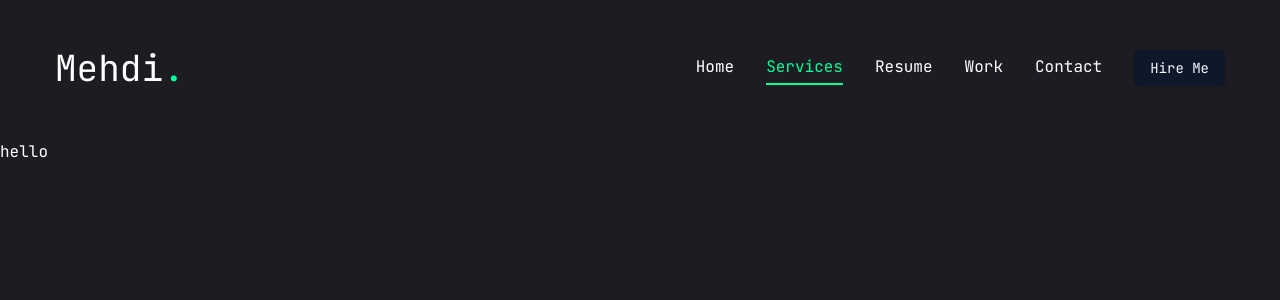
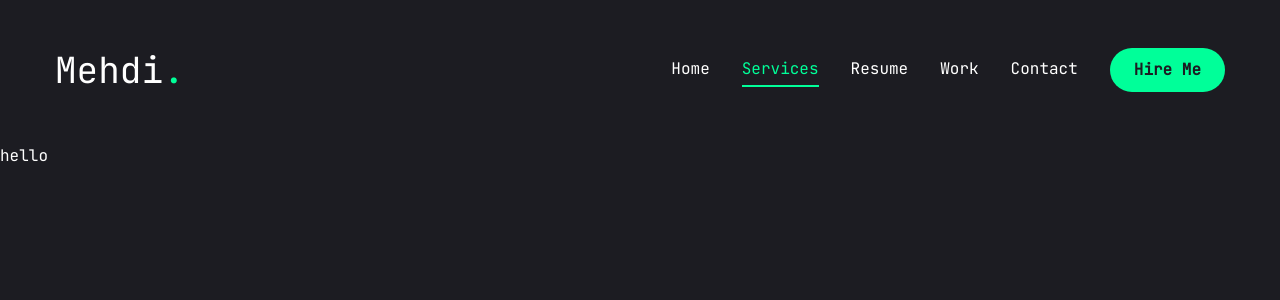
Before and after one commit to MehdiGuetta/mehdi-portfolio, a React (Vite) app: page /services in a window 1280 px wide. Shown: the top 300 px of the page. Built offline with nearby package versions, Linux system fonts and the light colour scheme.

Commit message:
Create Mobile nav, add it in header section and restyle the button and sheet

```diff
--- a/src/components/Header.jsx
+++ b/src/components/Header.jsx
@@ -1,6 +1,7 @@
 import { Link } from "react-router-dom";
 import { Button } from "./ui/button";
 import Nav from "./Nav";
+import MobileNav from "./MobileNav";
 
 const Header = () => {
   return (
@@ -19,7 +20,9 @@ const Header = () => {
           </Link>
         </div>
         {/* Mobile nav */}
-        <div className="xl:hidden">Mobile nav</div>
+        <div className="xl:hidden">
+          <MobileNav />
+        </div>
       </div>
     </header>
   );
--- /dev/null
+++ b/src/components/MobileNav.jsx
@@ -0,0 +1,66 @@
+// import { useLocation } from "react-router-dom";
+import { Sheet, SheetContent, SheetTrigger } from "./ui/sheet";
+import { Link, useLocation } from "react-router-dom";
+import { CiMenuFries } from "react-icons/ci";
+
+const links = [
+  {
+    name: "Home",
+    path: "/",
+  },
+  {
+    name: "Services",
+    path: "/services",
+  },
+  {
+    name: "Resume",
+    path: "/resume",
+  },
+  {
+    name: "Work",
+    path: "/work",
+  },
+  {
+    name: "Contact",
+    path: "/contact",
+  },
+];
+
+const MobileNav = () => {
+  const pathname = useLocation().pathname;
+
+  return (
+    <Sheet>
+      <SheetTrigger className="flex justify-center items-center">
+        <CiMenuFries className="text-[32px] text-accent " />
+      </SheetTrigger>
+      <SheetContent>
+        <div className="mt-32 mb-40 text-center text-2xl">
+          <Link to="/">
+            <h1 className="text-4xl font-semibold">
+              Mehdi<span className="text-accent">.</span>
+            </h1>
+          </Link>
+        </div>
+        <nav className="flex flex-col justify-center items-center gap-8">
+          {links.map((link, index) => {
+            return (
+              <Link
+                key={index}
+                to={link.path}
+                className={`${
+                  link.path === pathname &&
+                  "text-accent border-b-2 border-accent"
+                } text-xl font-medium hover:text-accent transition-all `}
+              >
+                {link.name}
+              </Link>
+            );
+          })}
+        </nav>
+      </SheetContent>
+    </Sheet>
+  );
+};
+
+export default MobileNav;
--- a/src/components/ui/button.jsx
+++ b/src/components/ui/button.jsx
@@ -1,30 +1,20 @@
-import * as React from "react"
-import { Slot } from "@radix-ui/react-slot"
+import * as React from "react";
+import { Slot } from "@radix-ui/react-slot";
 import { cva } from "class-variance-authority";
 
-import { cn } from "@/lib/utils"
+import { cn } from "@/lib/utils";
 
 const buttonVariants = cva(
-  "inline-flex items-center justify-center gap-2 whitespace-nowrap rounded-md text-sm font-medium transition-colors focus-visible:outline-none focus-visible:ring-1 focus-visible:ring-slate-950 disabled:pointer-events-none disabled:opacity-50 [&_svg]:pointer-events-none [&_svg]:size-4 [&_svg]:shrink-0 dark:focus-visible:ring-slate-300",
+  "inline-flex justify-center items-center whitespace-nowrap rounded-full text-base font-semibold ring-offset-white transitions-colors",
   {
     variants: {
       variant: {
-        default:
-          "bg-slate-900 text-slate-50 shadow hover:bg-slate-900/90 dark:bg-slate-50 dark:text-slate-900 dark:hover:bg-slate-50/90",
-        destructive:
-          "bg-red-500 text-slate-50 shadow-sm hover:bg-red-500/90 dark:bg-red-900 dark:text-slate-50 dark:hover:bg-red-900/90",
-        outline:
-          "border border-slate-200 bg-white shadow-sm hover:bg-slate-100 hover:text-slate-900 dark:border-slate-800 dark:bg-slate-950 dark:hover:bg-slate-800 dark:hover:text-slate-50",
-        secondary:
-          "bg-slate-100 text-slate-900 shadow-sm hover:bg-slate-100/80 dark:bg-slate-800 dark:text-slate-50 dark:hover:bg-slate-800/80",
-        ghost: "hover:bg-slate-100 hover:text-slate-900 dark:hover:bg-slate-800 dark:hover:text-slate-50",
-        link: "text-slate-900 underline-offset-4 hover:underline dark:text-slate-50",
+        default: "bg-accent text-primary hover:bg-accent-hover",
       },
       size: {
-        default: "h-9 px-4 py-2",
-        sm: "h-8 rounded-md px-3 text-xs",
-        lg: "h-10 rounded-md px-8",
-        icon: "h-9 w-9",
+        default: "h-[44px] px-6 ",
+        md: "h-[46px] px-6",
+        lg: "h-[56px] px-8 text-sm uppercase tracking-[2px] ",
       },
     },
     defaultVariants: {
@@ -32,17 +22,20 @@ const buttonVariants = cva(
       size: "default",
     },
   }
-)
+);
 
-const Button = React.forwardRef(({ className, variant, size, asChild = false, ...props }, ref) => {
-  const Comp = asChild ? Slot : "button"
-  return (
-    (<Comp
-      className={cn(buttonVariants({ variant, size, className }))}
-      ref={ref}
-      {...props} />)
-  );
-})
-Button.displayName = "Button"
+const Button = React.forwardRef(
+  ({ className, variant, size, asChild = false, ...props }, ref) => {
+    const Comp = asChild ? Slot : "button";
+    return (
+      <Comp
+        className={cn(buttonVariants({ variant, size, className }))}
+        ref={ref}
+        {...props}
+      />
+    );
+  }
+);
+Button.displayName = "Button";
 
-export { Button, buttonVariants }
+export { Button, buttonVariants };
--- a/src/components/ui/sheet.jsx
+++ b/src/components/ui/sheet.jsx
@@ -1,9 +1,8 @@
 import * as React from "react"
 import * as SheetPrimitive from "@radix-ui/react-dialog"
 import { cva } from "class-variance-authority";
-import { X } from "lucide-react"
-
 import { cn } from "@/lib/utils"
+import { IoMdClose } from "react-icons/io";
 
 const Sheet = SheetPrimitive.Root
 
@@ -25,7 +24,7 @@ const SheetOverlay = React.forwardRef(({ className, ...props }, ref) => (
 SheetOverlay.displayName = SheetPrimitive.Overlay.displayName
 
 const sheetVariants = cva(
-  "fixed z-50 gap-4 bg-white p-6 shadow-lg transition ease-in-out data-[state=closed]:duration-300 data-[state=open]:duration-500 data-[state=open]:animate-in data-[state=closed]:animate-out dark:bg-slate-950",
+  "fixed z-50 gap-4 bg-primary p-6 shadow-lg transition ease-in-out data-[state=closed]:duration-300 data-[state=open]:duration-500 data-[state=open]:animate-in data-[state=closed]:animate-out dark:bg-slate-950",
   {
     variants: {
       side: {
@@ -34,7 +33,7 @@ const sheetVariants = cva(
           "inset-x-0 bottom-0 border-t data-[state=closed]:slide-out-to-bottom data-[state=open]:slide-in-from-bottom",
         left: "inset-y-0 left-0 h-full w-3/4 border-r data-[state=closed]:slide-out-to-left data-[state=open]:slide-in-from-left sm:max-w-sm",
         right:
-          "inset-y-0 right-0 h-full w-3/4 border-l data-[state=closed]:slide-out-to-right data-[state=open]:slide-in-from-right sm:max-w-sm",
+          "inset-y-0 right-0 h-full w-3/4 data-[state=closed]:slide-out-to-right data-[state=open]:slide-in-from-right sm:max-w-sm",
       },
     },
     defaultVariants: {
@@ -48,8 +47,8 @@ const SheetContent = React.forwardRef(({ side = "right", className, children, ..
     <SheetOverlay />
     <SheetPrimitive.Content ref={ref} className={cn(sheetVariants({ side }), className)} {...props}>
       <SheetPrimitive.Close
-        className="absolute right-4 top-4 rounded-sm opacity-70 ring-offset-white transition-opacity hover:opacity-100 focus:outline-none focus:ring-2 focus:ring-slate-950 focus:ring-offset-2 disabled:pointer-events-none data-[state=open]:bg-slate-100 dark:ring-offset-slate-950 dark:focus:ring-slate-300 dark:data-[state=open]:bg-slate-800">
-        <X className="h-4 w-4" />
+        className="absolute right-8 top-8 transition-opacity outline-none">
+        <IoMdClose className="text-3xl text-accent" />
         <span className="sr-only">Close</span>
       </SheetPrimitive.Close>
       {children}
```
